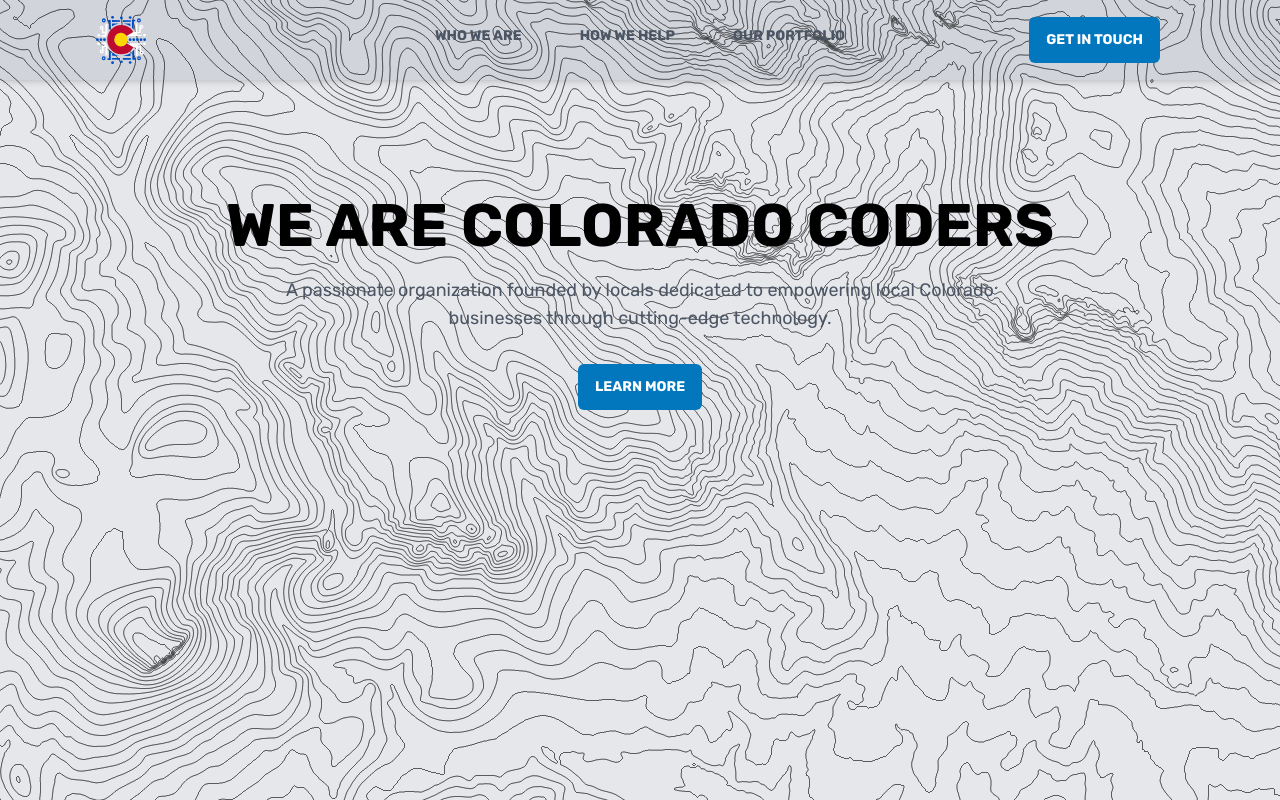
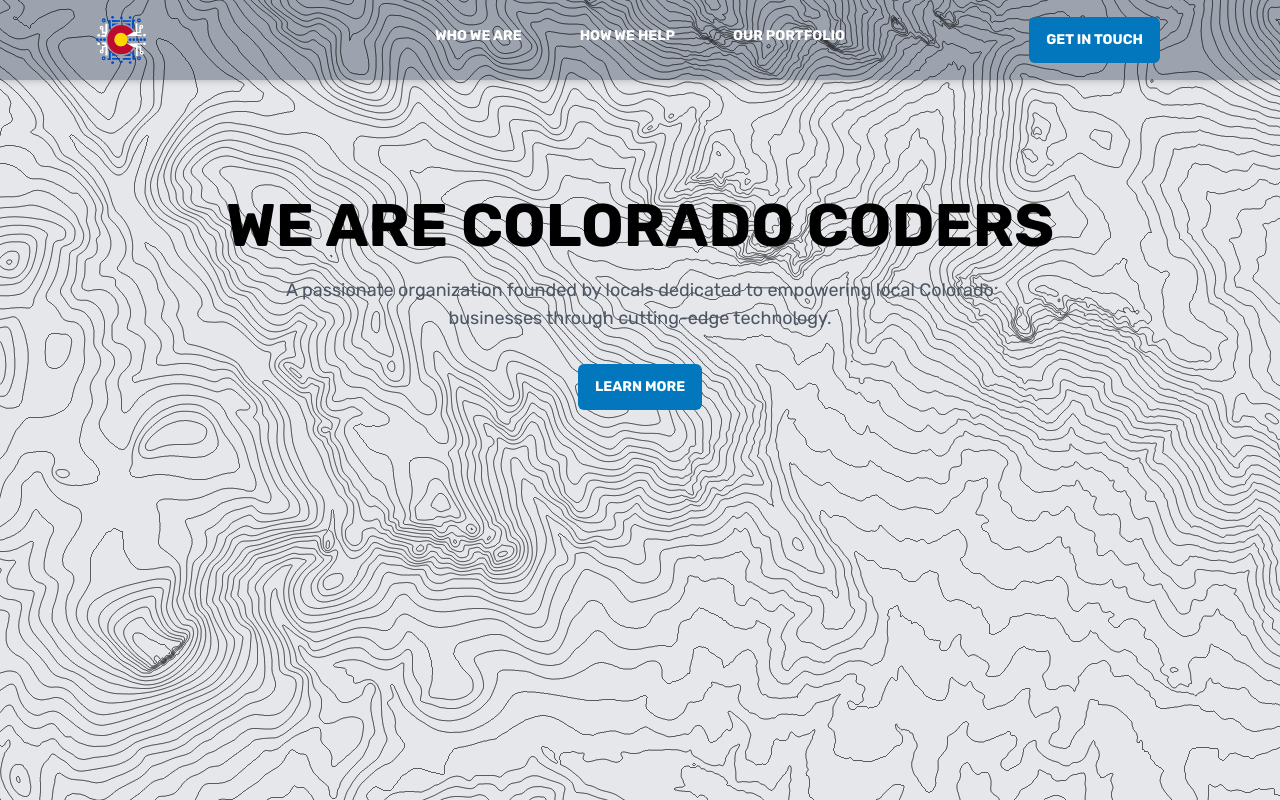
Before and after one commit to ColoradoCodingOrg/site, an Astro site: page / in a window 1280 px wide. Built offline with nearby package versions, Linux system fonts and the light colour scheme; Astro itself is replaced by a stand-in of ours.

Commit message:
update colors

```diff
--- a/src/components/Navigation.svelte
+++ b/src/components/Navigation.svelte
@@ -31,7 +31,7 @@
 </script>
 
 <nav
-  class="top-0 bg-contours flex items-center justify-between h-20 px-12 py-4 shadow-md bg-gray-300 dark:bg-gray-900 md:px-24"
+  class="top-0 bg-contours text-white flex items-center justify-between h-20 px-12 py-4 shadow-md bg-gray-400 dark:bg-gray-900 md:px-24"
 >
   <a class="text-3xl font-bold leading-none" href="/">
     <img width="50px" src={CCALogo.src}/>
--- a/src/components/buttons/LightButton.svelte
+++ b/src/components/buttons/LightButton.svelte
@@ -8,7 +8,7 @@
 <a {href}>
   <button
     type="button"
-    class="inline-flex items-center text-gray-600 justify-center gap-2 px-4 py-4 mb-2 text-sm font-semibold transition-all border border-transparent rounded-md hover:outline hover:outline-blue-400 hover:text-black  hover:bg-gray-100 focus:outline-none focus:ring-2 focus:ring-gray-500 focus:ring-offset-2 dark:text-gray-500 dark:hover:bg-gray-700 dark:hover:text-gray-300 dark:focus:ring-offset-gray-800"
+    class="inline-flex dark:text-white items-center text-white justify-center gap-2 px-4 py-4 mb-2 text-sm font-semibold transition-all border border-transparent rounded-md hover:outline hover:outline-blue-400 hover:text-black  hover:bg-gray-100 focus:outline-none focus:ring-2 focus:ring-gray-500 focus:ring-offset-2 dark:text-white dark:hover:bg-gray-700 dark:hover:text-gray-300 dark:focus:ring-offset-gray-800"
   >
     <span>{text}</span>
     {#if icon}
```
